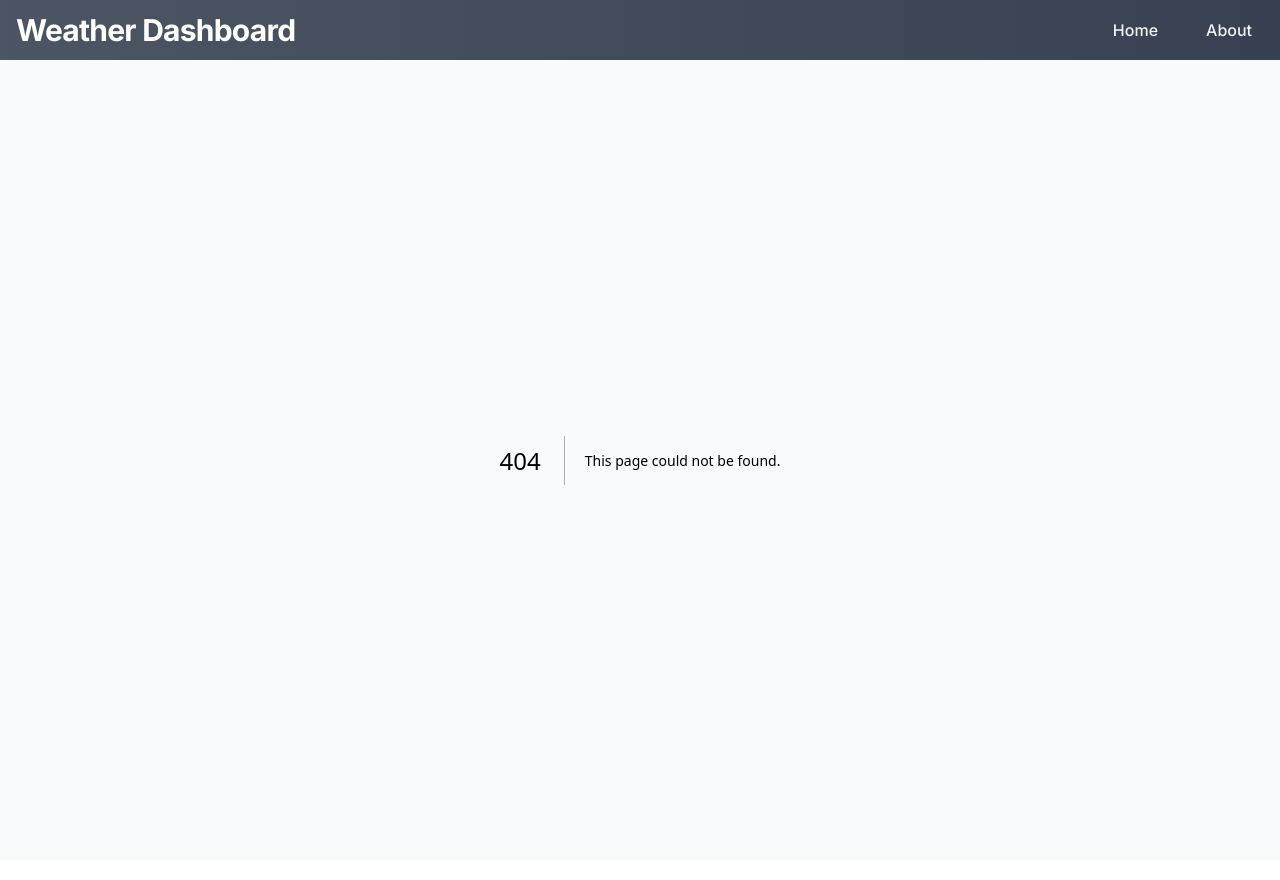
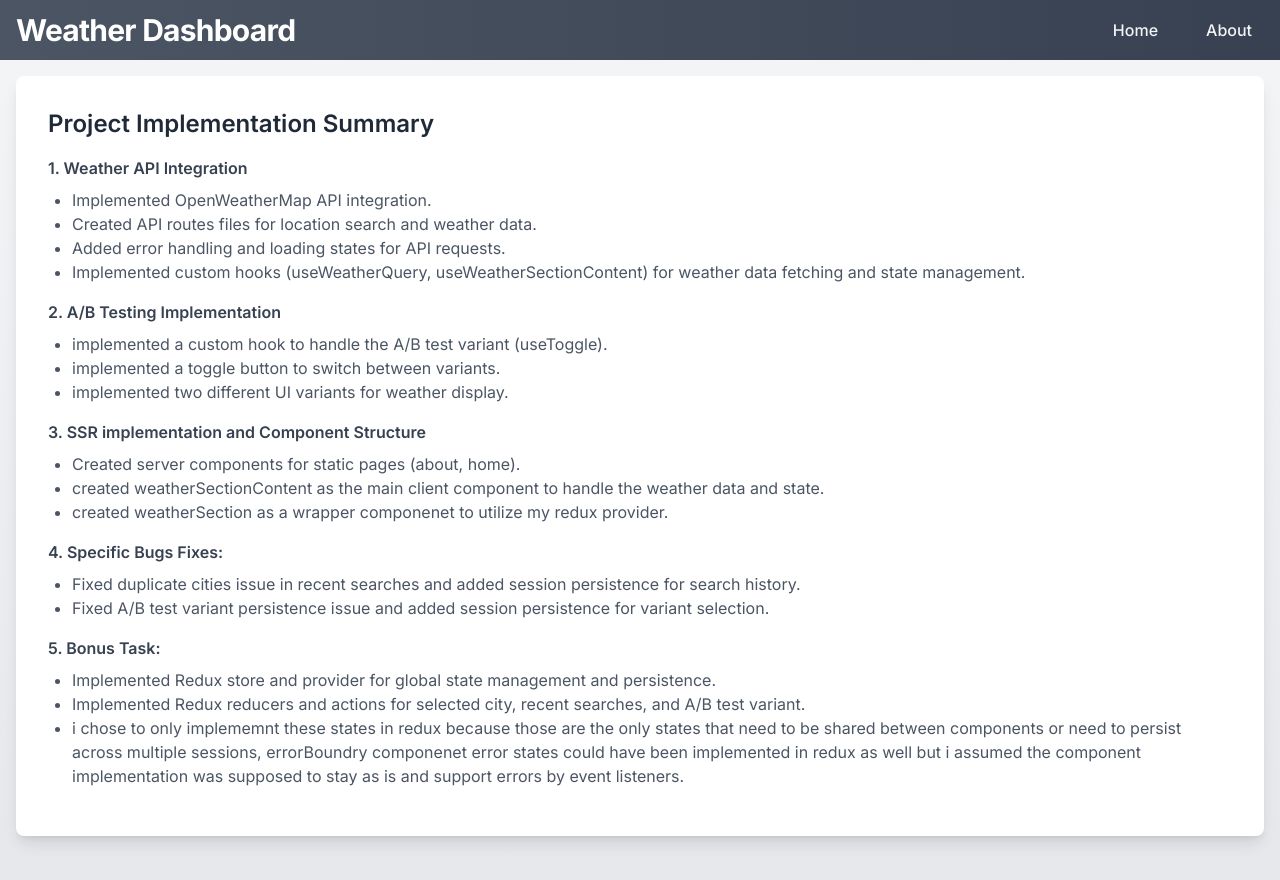
Before and after one commit to idonavot303/weather-app, a Next.js app: page /about in a window 1280 px wide. Before the commit this address had no page. Shown: the top 880 px of the page. Built offline with nearby package versions, Linux system fonts and the light colour scheme.

Commit message:
added about page

```diff
--- /dev/null
+++ b/app/about/page.tsx
@@ -0,0 +1,96 @@
+export default function About() {
+  return (
+    <main className="min-h-screen bg-gradient-to-b from-gray-100 to-gray-200 dark:from-gray-700 dark:to-gray-800 p-4">
+      <div className="container mx-auto">
+        <section className="bg-white dark:bg-gray-800 rounded-lg shadow-lg p-8 mb-8">
+          <h2 className="text-2xl font-semibold mb-4 text-gray-800 dark:text-gray-100">
+            Project Implementation Summary
+          </h2>
+
+          <div className="prose dark:prose-invert max-w-none">
+            <h4 className="font-semibold mb-2 text-gray-700 dark:text-gray-200">
+              1. Weather API Integration
+            </h4>
+            <ul className="list-disc pl-6 mb-4 text-gray-600 dark:text-gray-300">
+              <li>Implemented OpenWeatherMap API integration.</li>
+              <li>
+                Created API routes files for location search and weather data.
+              </li>
+              <li>Added error handling and loading states for API requests.</li>
+              <li>
+                Implemented custom hooks (useWeatherQuery,
+                useWeatherSectionContent) for weather data fetching and state
+                management.
+              </li>
+            </ul>
+
+            <h4 className="font-semibold mb-2 text-gray-700 dark:text-gray-200">
+              2. A/B Testing Implementation
+            </h4>
+            <ul className="list-disc pl-6 mb-4 text-gray-600 dark:text-gray-300">
+              <li>
+                implemented a custom hook to handle the A/B test variant
+                (useToggle).
+              </li>
+              <li>implemented a toggle button to switch between variants.</li>
+              <li>
+                implemented two different UI variants for weather display.
+              </li>
+            </ul>
+
+            <h4 className="font-semibold mb-2 text-gray-700 dark:text-gray-200">
+              3. SSR implementation and Component Structure
+            </h4>
+            <ul className="list-disc pl-6 mb-4 text-gray-600 dark:text-gray-300">
+              <li>Created server components for static pages (about, home).</li>
+              <li>
+                created weatherSectionContent as the main client component to
+                handle the weather data and state.
+              </li>
+              <li>
+                created weatherSection as a wrapper componenet to utilize my
+                redux provider.
+              </li>
+            </ul>
+
+            <h4 className="font-semibold mb-2 text-gray-700 dark:text-gray-200">
+              4. Specific Bugs Fixes:
+            </h4>
+            <ul className="list-disc pl-6 mb-4 text-gray-600 dark:text-gray-300">
+              <li>
+                Fixed duplicate cities issue in recent searches and added
+                session persistence for search history.
+              </li>
+              <li>
+                Fixed A/B test variant persistence issue and added session
+                persistence for variant selection.
+              </li>
+            </ul>
+
+            <h4 className="font-semibold mb-2 text-gray-700 dark:text-gray-200">
+              5. Bonus Task:
+            </h4>
+            <ul className="list-disc pl-6 mb-4 text-gray-600 dark:text-gray-300">
+              <li>
+                Implemented Redux store and provider for global state management
+                and persistence.
+              </li>
+              <li>
+                Implemented Redux reducers and actions for selected city, recent
+                searches, and A/B test variant.
+              </li>
+              <li>
+                i chose to only implememnt these states in redux because those
+                are the only states that need to be shared between components or
+                need to persist across multiple sessions, errorBoundry
+                componenet error states could have been implemented in redux as
+                well but i assumed the component implementation was supposed to
+                stay as is and support errors by event listeners.
+              </li>
+            </ul>
+          </div>
+        </section>
+      </div>
+    </main>
+  );
+}
--- a/package.json
+++ b/package.json
@@ -9,11 +9,15 @@
     "lint": "next lint"
   },
   "dependencies": {
+    "@reduxjs/toolkit": "^2.5.1",
+    "@types/react-redux": "^7.1.34",
     "lodash": "^4.17.21",
     "lucide-react": "^0.473.0",
     "next": "15.1.4",
     "react": "^19.0.0",
-    "react-dom": "^19.0.0"
+    "react-dom": "^19.0.0",
+    "react-redux": "^9.2.0",
+    "redux-persist": "^6.0.0"
   },
   "devDependencies": {
     "@eslint/eslintrc": "^3",
```
